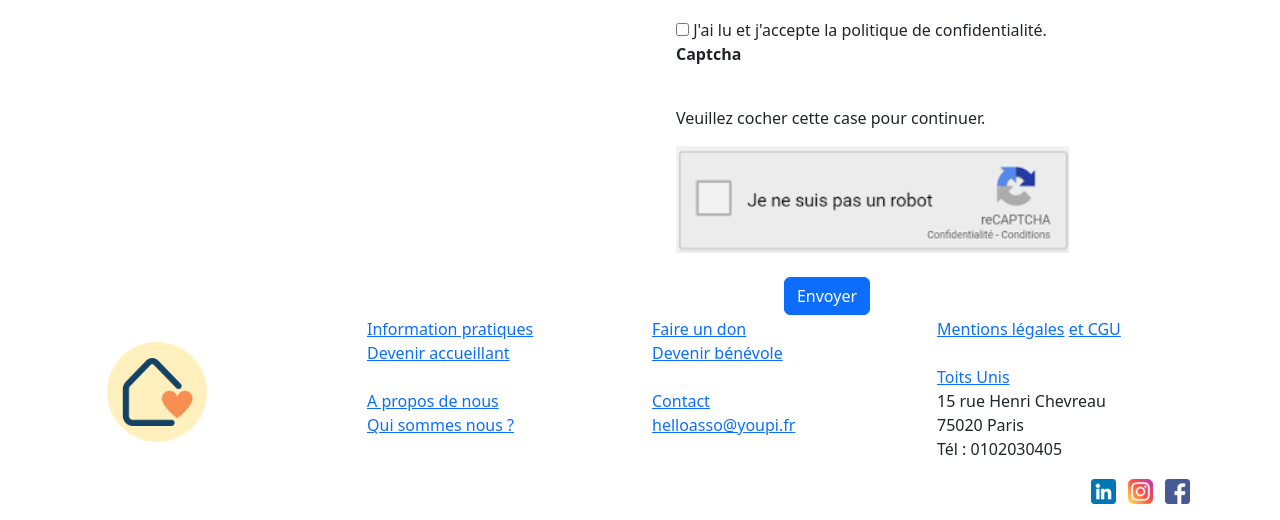
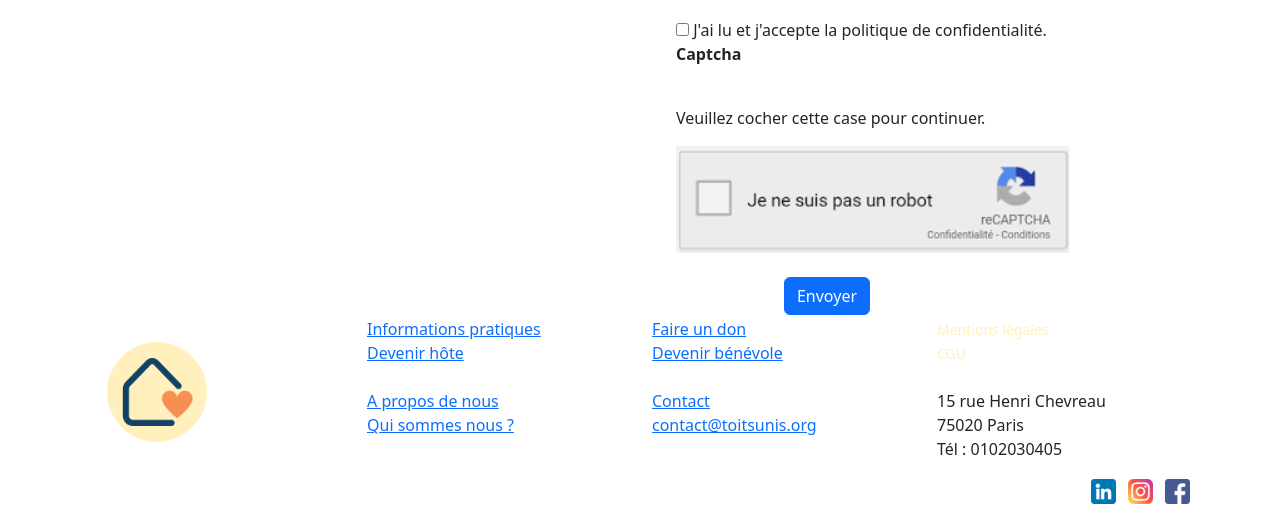
Before and after one commit to Adelejouneau/toits-unis, a Symfony app: template templates/contact/index.html.twig in a window 1280 px wide. Shown: the part 736-1256 px from the top of the page. Run offline with Twig, Linux system fonts and the light colour scheme; the template is opened without the code that fills it, so the values that code supplies are empty; some libraries are stand-ins or nearby versions.

Commit message:
Update base.html.twig

```diff
--- a/templates/base.html.twig
+++ b/templates/base.html.twig
@@ -93,39 +93,38 @@
                     {# Colonne 2 - Infos #}
                     <div class="col">
                         <div class="row-footer">
-                            <a class="footer-color" href="#" target="_blank">Information pratiques</a><br>
-                            <a class="footer-color" href="#" target="_blank">Devenir accueillant</a>
+                            <a class="footer-color" href="{{ path('app_contact') }}" target="_blank">Informations pratiques</a><br>
+                            <a class="footer-color" href="#" target="_blank">Devenir hôte</a>
                         </div>
                         <br>
                         <div class="row-footer">
-                            <a class="footer-color" href="#" target="_blank">A propos de nous</a><br>
-                            <a class="footer-color" href="http://127.0.0.1:8000/qui_sommes_nous" target="_blank">Qui sommes nous ?</a>
+                            <a class="footer-color" href="{{ path('app_qui_sommes_nous') }}" target="_blank"  class="a-footer">A propos de nous</a><br>
+                            <a class="footer-color" href="{{ path('app_qui_sommes_nous') }}" target="_blank">Qui sommes nous ?</a>
                         </div>
                         <br>
                     </div>
                     {# Colonne 3 - Coordonnées #}
                     <div class="col">
                         <div class="row-footer">
-                            <a class="footer-color" href="https://www.helloasso.com/associations/toits-unis?_ga=2.223283035.1982753044.1687356120-1594343388.1687356120&_gac=1.14757188.1687356120.CjwKCAjwv8qkBhAnEiwAkY-ahs9BVRoxQF7fgNYwaAJFFN36M48WKtwYGPrK8735bVVPst2OZc0F1xoCvG4QAvD_BwE&_gl=1%2a157nq1g%2a_ga%2aMTU5NDM0MzM4OC4xNjg3MzU2MTIw%2a_ga_TKC826G3G2%2aMTY4NzQyMjQ4Ni41LjEuMTY4NzQyMjUxNS4zMS4wLjA." target="_blank">Faire un don</a><br>
-                            <a class="footer-color" href="#" target="_blank">Devenir bénévole</a>
+                            <a class="footer-color" href="https://www.helloasso.com/associations/toits-unis?_ga=2.223283035.1982753044.1687356120-1594343388.1687356120&_gac=1.14757188.1687356120.CjwKCAjwv8qkBhAnEiwAkY-ahs9BVRoxQF7fgNYwaAJFFN36M48WKtwYGPrK8735bVVPst2OZc0F1xoCvG4QAvD_BwE&_gl=1%2a157nq1g%2a_ga%2aMTU5NDM0MzM4OC4xNjg3MzU2MTIw%2a_ga_TKC826G3G2%2aMTY4NzQyMjQ4Ni41LjEuMTY4NzQyMjUxNS4zMS4wLjA." target="_blank" class="a-footer">Faire un don</a><br>
+                            <a class="footer-color" href="#" target="_blank" class="a-footer">Devenir bénévole</a>
                         </div>
                         <br>
                         <div class="row-footer">
-                            <a class="footer-color" href="#" target="_blank">Contact</a><br>
-                            <a class="footer-color" href="mailto:helloasso@youpi.fr">helloasso@youpi.fr</a>
+                            <a class="footer-color" href="{{ path('app_contact') }}" target="_blank" class="a-footer">Contact</a><br>
+                            <a class="footer-color" href="mailto:contact@toitsunis.org" class="a-footer">contact@toitsunis.org</a>
                         </div>
                     </div>
                     {# Colonne 4 - Mentions légales et réseaux #}
                     <div class="col" id="col-footer">
                         <div class="row-footer">
-                            <a class="footer-color" href="#" target="_blank">Mentions légales</a>
-                            <a class="footer-color" href="#" target="_blank">
-                                et CGU</a>
+                           <a href="#" target="_blank" class="a-footer">Mentions légales</a>
+                            <br><a href="#" target="_blank" class="a-footer">CGU</a>
                         </div><br>
                         <div class="row-footer" id="adresse-asso">
                             <p id="adresse-assoce">
-                                <a class="footer-color" href="{{ path('app_home') }}">Toits Unis</a>
-                                <br>15 rue Henri Chevreau
+                                 {# <a class="footer-color" href="{{ path('app_home') }}" class="a-footer">Toits Unis</a> #}
+                                15 rue Henri Chevreau
                                 <br>75020 Paris
                                 <br>
                                 Tél : 0102030405
```
